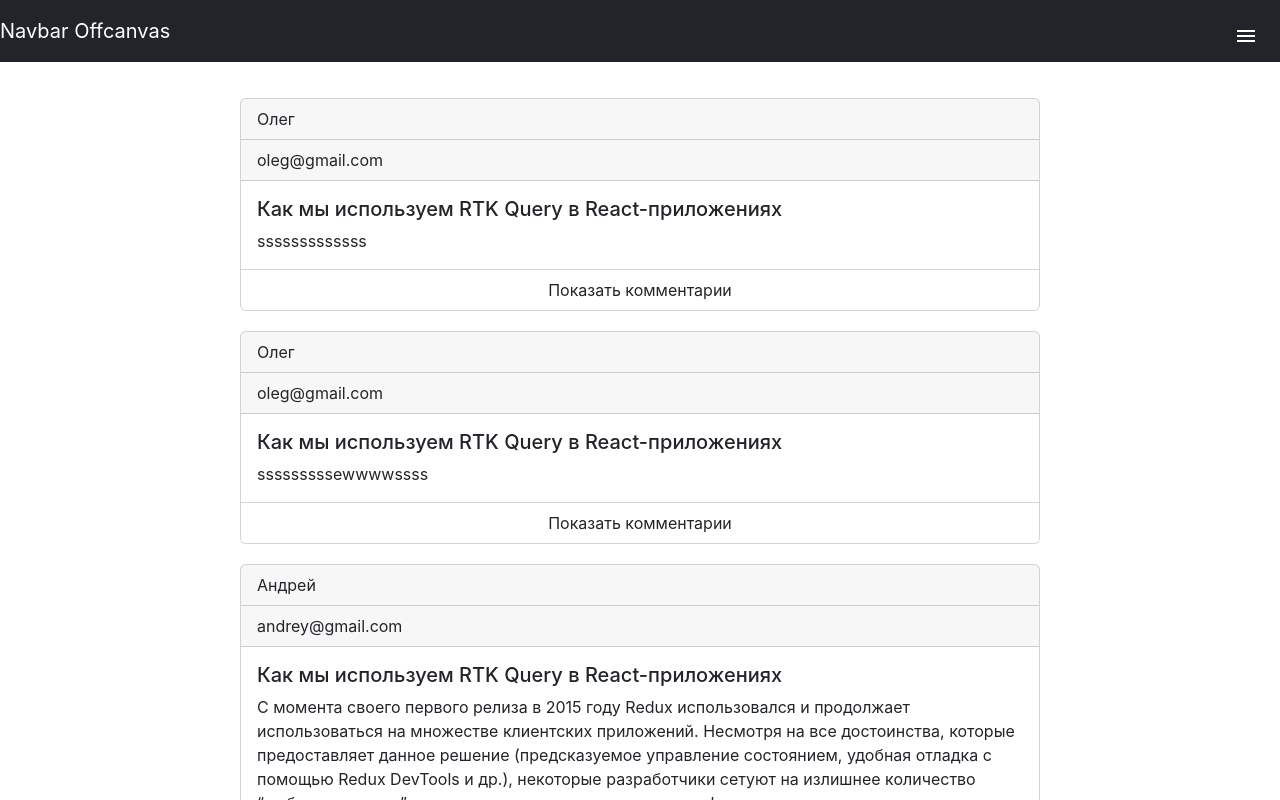
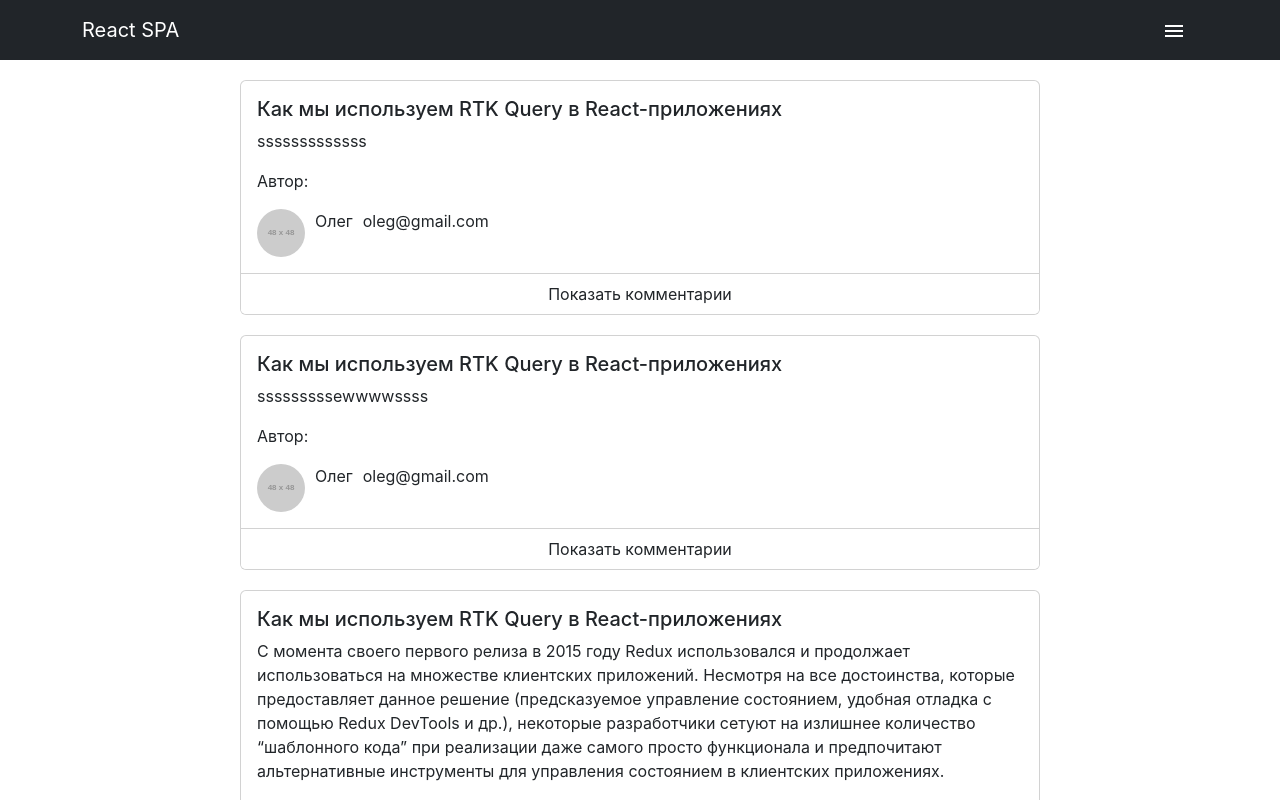
Before and after one commit to Alexey404/Alexey404, a React (Create React App) app: page / in a window 1280 px wide. Shown: the top 800 px of the page. Built offline with nearby package versions, Linux system fonts and the light colour scheme.

Commit message:
FixLayot

```diff
--- a/src/Pages/Components/Layout.css
+++ b/src/Pages/Components/Layout.css
@@ -1,9 +1,25 @@
+.navbar-indent {
+	height: 60px;
+}
+
 .dropdown-layout::after {
 	display: none !important;
 }
 
 .dropdown-layout {
-	margin: 0px 10px;
 	border: none !important;
 	background-color: transparent !important;
 }
+
+.dropdown-menu[data-bs-popper] {
+	top: 0px;
+	right: 50px;
+	left: auto;
+}
+
+.navbar {
+	position: fixed;
+	min-width: 100%;
+	height: 60px;
+	z-index: 2;
+}
--- a/src/Pages/Components/Layout.tsx
+++ b/src/Pages/Components/Layout.tsx
@@ -1,6 +1,6 @@
 import MenuIcon from '@mui/icons-material/Menu'
 import { FC } from 'react'
-import { ButtonGroup, Dropdown } from 'react-bootstrap'
+import { ButtonGroup, Container, Dropdown } from 'react-bootstrap'
 import Navbar from 'react-bootstrap/Navbar'
 import './Layout.css'
 import { Link } from 'react-router-dom'
@@ -12,11 +12,19 @@ type typeProps = {
 export const Layout = ({ Component }: typeProps) => {
   return (
     <>
-      <Navbar key={10} variant='dark' bg='dark' expand='true' className='mb-3'>
+      <div className='navbar-indent'>
+        <Navbar
+          key={10}
+          variant='dark'
+          bg='dark'
+          expand='true'
+          className='mb-3'
+        >
+          <Container>
             <Navbar.Brand as={Link} to='/'>
-          Navbar Offcanvas
+              React SPA
             </Navbar.Brand>
-        <div className='mt-2'>
+
             <Dropdown as={ButtonGroup}>
               <Dropdown.Toggle className='dropdown-layout' variant='secondary'>
                 <MenuIcon />
@@ -30,8 +38,9 @@ export const Layout = ({ Component }: typeProps) => {
                 </Dropdown.Item>
               </Dropdown.Menu>
             </Dropdown>
+          </Container>
+        </Navbar>
       </div>
-      </Navbar>
       <Component />
     </>
   )
--- a/src/Pages/Home/Card.tsx
+++ b/src/Pages/Home/Card.tsx
@@ -11,11 +11,19 @@ export const CardComponent = ({ post }: propsType) => {
   const [isComents, setIsComents] = useState(false)
   return (
     <Card>
-      <Card.Header>{post.author}</Card.Header>
-      <Card.Header>{post.email}</Card.Header>
       <Card.Body>
         <Card.Title>{post.heading}</Card.Title>
         <Card.Text>{post.content}</Card.Text>
+        <Card.Text>Автор:</Card.Text>
+        <div className='author-block'>
+          <img className='icon-placehold' src='http://placehold.it/48x48/' />
+          <div>
+            <div className='author-name-block'>
+              <div className='author-block-item'>{post.author.name}</div>
+              <div className='author-block-item'>{post.author.email}</div>
+            </div>
+          </div>
+        </div>
       </Card.Body>
       <ListGroup variant='flush'>
         {!isComents ? (
@@ -30,17 +38,19 @@ export const CardComponent = ({ post }: propsType) => {
             <ListGroup.Item>
               {post.comments ? (
                 post.comments?.map((comment: commentsType) => (
-                  <div className='comment-block'>
+                  <div key={comment.id} className='author-block'>
                     <img
                       className='icon-placehold'
                       src='http://placehold.it/48x48/'
                     />
                     <div>
-                      <div className='author-block'>
+                      <div className='author-name-block'>
                         <div className='author-block-item'>
-                          {comment.author}
+                          {comment.author.name}
                         </div>
-                        <div className='author-block-item'>{comment.email}</div>
+                        <div className='author-block-item'>
+                          {comment.author.email}
+                        </div>
                       </div>
                       <div className='comment-content'>{comment.content}</div>
                     </div>
--- a/src/Pages/Home/Home.css
+++ b/src/Pages/Home/Home.css
@@ -17,12 +17,12 @@
 	cursor: pointer;
 }
 
-.comment-block {
+.author-block {
 	display: flex;
 	margin-top: 15px;
 }
 
-.author-block {
+.author-name-block {
 	display: flex;
 }
 
--- a/src/redux/reducers/postsReducer.ts
+++ b/src/redux/reducers/postsReducer.ts
@@ -1,8 +1,6 @@
 export type postType = {
   id: number
-  idAuthor: number
-  author: string
-  email: string
+  author: authorType
   content: string
   heading: string
   comments: Array<commentsType>
@@ -10,10 +8,14 @@ export type postType = {
 
 export type commentsType = {
   id: number
-  author: string
-  idAuthor: number
+  author: authorType
+  content: string
+}
+
+export type authorType = {
+  id: number
+  name: string
   email: string
-  content: string
 }
 
 type InitialStatePostsType = typeof initialState
@@ -23,57 +25,45 @@ const initialState = {
     {
       id: 1,
       idAuthor: 1,
-      author: 'Олег',
+      author: { id: 1, name: 'Олег', email: 'oleg@gmail.com' },
       email: 'oleg@gmail.com',
       heading: 'Как мы используем RTK Query в React-приложениях',
       content: 'sssssssssssss',
     },
     {
       id: 2,
-      idAuthor: 1,
-      author: 'Олег',
-      email: 'oleg@gmail.com',
+      author: { id: 1, name: 'Олег', email: 'oleg@gmail.com' },
       heading: 'Как мы используем RTK Query в React-приложениях',
       content: 'sssssssssewwwwssss',
     },
     {
       id: 3,
-      idAuthor: 2,
-      author: 'Андрей',
+      author: { name: 'Андрей', id: 2, email: 'andrey@gmail.com' },
       heading: 'Как мы используем RTK Query в React-приложениях',
-      email: 'andrey@gmail.com',
       content:
         'С момента своего первого релиза в 2015 году Redux использовался и продолжает использоваться на множестве клиентских приложений. Несмотря на все достоинства, которые предоставляет данное решение (предсказуемое управление состоянием, удобная отладка с помощью Redux DevTools и др.), некоторые разработчики сетуют на излишнее количество “шаблонного кода” при реализации даже самого просто функционала и предпочитают альтернативные инструменты для управления состоянием в клиентских приложениях.',
       comments: [
         {
           id: 1,
-          author: 'Андрей',
-          idAuthor: 2,
-          email: 'andrey@gmail.com',
-          content: 'True',
+          author: { id: 1, name: 'Олег', email: 'oleg@gmail.com' },
+          content: 'Спасибо за работу',
         },
         {
           id: 2,
-          author: 'Андрей',
-          idAuthor: 2,
-          email: 'andrey@gmail.com',
-          content: 'Cool',
+          author: { name: 'Андрей', id: 2, email: 'andrey@gmail.com' },
+          content: 'Обращайся',
         },
       ],
     },
     {
       id: 4,
-      idAuthor: 1,
-      author: 'Олег',
-      email: 'oleg@gmail.com',
+      author: { id: 1, name: 'Олег', email: 'oleg@gmail.com' },
       heading: 'Как мы используем RTK Query в React-приложениях',
       content: 'sssssssssewwwwssss',
     },
     {
       id: 5,
-      idAuthor: 2,
-      author: 'Андрей',
-      email: 'andrey@gmail.com',
+      author: { name: 'Андрей', id: 2, email: 'andrey@gmail.com' },
       heading: 'Как мы используем RTK Query в React-приложениях',
       content: 'sssssssssewwwwssss',
     },
```
Lines whose indentation alone changed are shown as unchanged.
